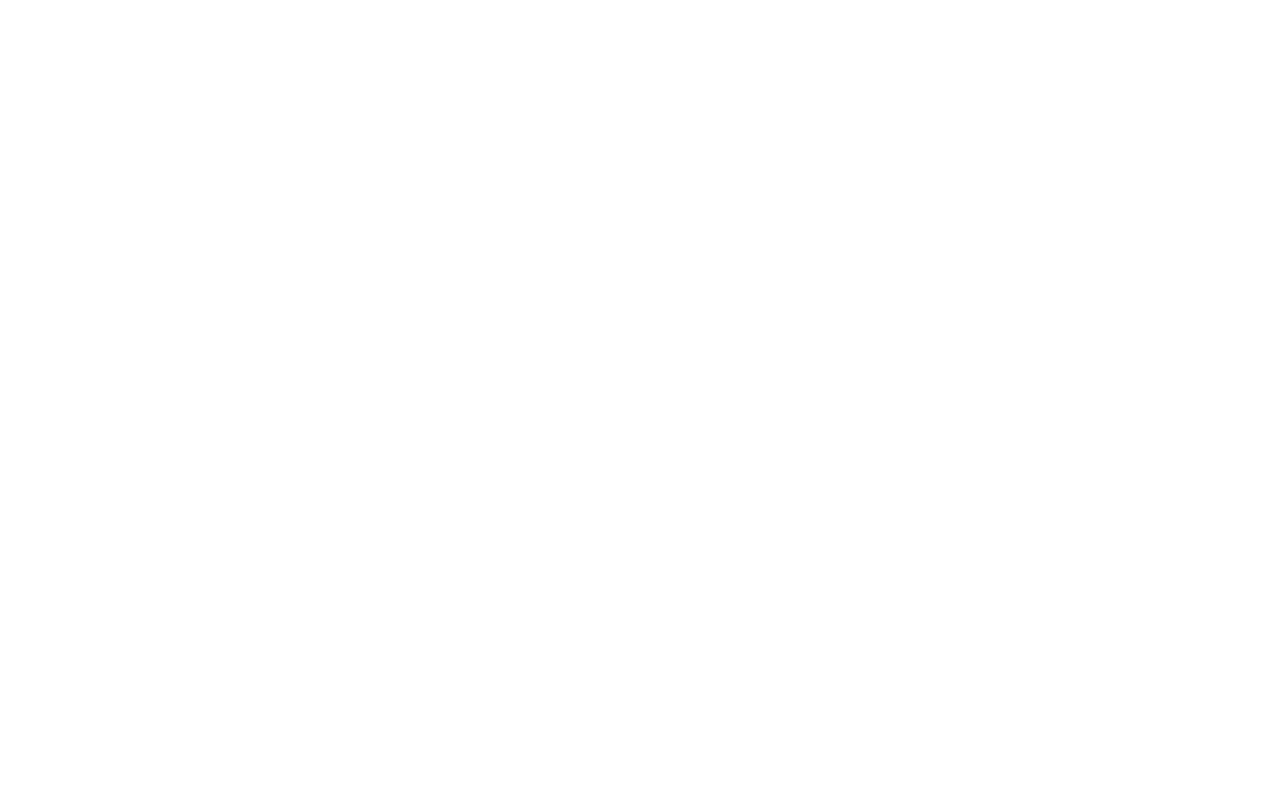
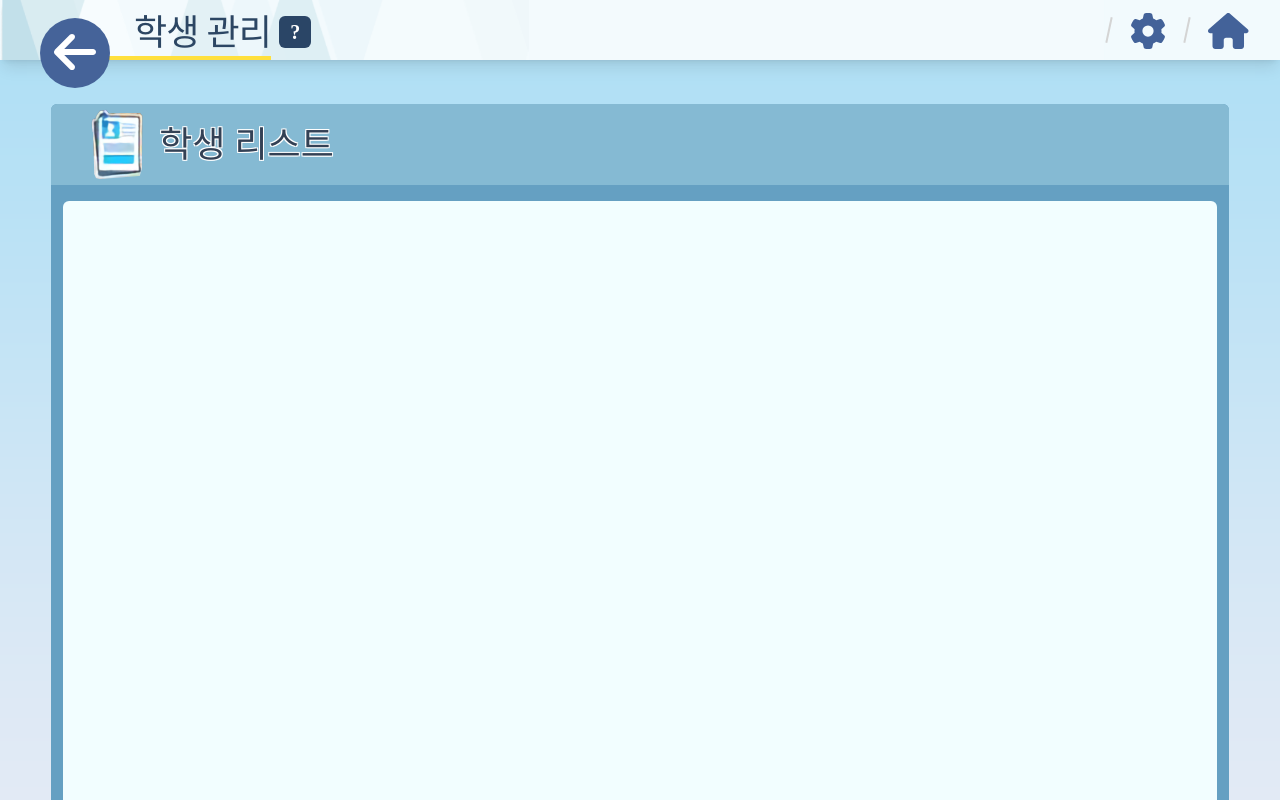
Before and after one commit to dya-only/BlueArchiveTest, a React (Vite) app: page /students in a window 1280 px wide. Before the commit this address had no page. Built offline with nearby package versions, Linux system fonts and the light colour scheme; a web font is replaced by a local one.

Commit message:
students page

```diff
--- a/src/App.css
+++ b/src/App.css
@@ -24,6 +24,9 @@
   display: block;
   margin: 0 auto;
 }
+.window-text {
+  text-shadow: -1px -1px 0 rgb(255, 255, 255), 1px -1px 0 rgb(255, 255, 255), -1px 1px 0 rgb(255, 255, 255), 1px 1px 0 rgb(255, 255, 255);
+}
 
 @tailwind base;
 @tailwind components;
--- a/src/App.tsx
+++ b/src/App.tsx
@@ -4,7 +4,7 @@
 
 import PickUp from './pages/PickUp'
 import Main from './pages/Main'
-// import NavBar from './components/NavBar'
+import Students from './pages/Students'
 
 function App() {
 
@@ -12,6 +12,7 @@
     <Routes>
       <Route path="/" element={<Main />} />
       <Route path="/pickup" element={<PickUp />} />
+      <Route path="/students" element={<Students />} />
     </Routes>
   )
 }
--- /dev/null
+++ b/src/components/StudentNavBar.tsx
@@ -0,0 +1,56 @@
+import { useState } from 'react'
+import { Link } from 'react-router-dom'
+import { FontAwesomeIcon } from '@fortawesome/react-fontawesome'
+import { faArrowLeft, faHouse, faGear } from '@fortawesome/free-solid-svg-icons'
+
+import nav from '../assets/navbar.png'
+import home from '../assets/home.png'
+
+function NavBar() {
+
+  // const onClickPrev = () => {
+  //   window.location.href="/"
+  // }
+
+  return (
+    <div className="navbar flex items-center justify-between tracking-tight fixed bg-[#f2fafd] shadow-lg rounded-b-4xl h-[60px] w-screen mb-12 z-10">
+
+      <div className="front-menu flex items-center">
+        <img className="h-[60px]" src={ nav } alt="" />
+
+        <div className="first fixed flex items-center justify-center">
+          <Link className='z-10' to="/">
+            <button className="prev transition duration-100 active:scale-90 bg-[#456399] rounded-full w-[70px] h-[70px] m-10 mt-[85px] transition duration-300 hover:opacity-70">
+              <FontAwesomeIcon className='text-5xl text-white' icon={faArrowLeft} />
+            </button>
+          </Link>
+
+          <div className="title text-[#2c4663] tracking-tight text-4xl border-b-4 h-[47px] -ml-12 mt-3 pl-8 border-[#ffe03d]">학생 관리</div>
+          <button className="help transition duration-100 active:scale-90 text-white bg-[#2a4566] font-bold text-xl w-8 h-8 ml-2 mt-1 rounded-md transition duration-300 hover:opacity-70">?</button>
+        </div>
+
+      </div>
+
+      <div className="back-menu flex items-center justify-end">
+
+      <div className="sub-line bg-neutral-300 w-[2px] h-[26px] rotate-[12deg] mr-5"></div>
+
+        <button className="setting-btn mt-1 mr-5">
+          <FontAwesomeIcon className='text-4xl text-[#436299] transition duration-100 active:scale-90' icon={faGear} />
+        </button>
+
+        <div className="sub-line bg-neutral-300 w-[2px] h-[26px] rotate-[12deg] mr-5"></div>
+
+        <Link to="/">
+          <button className="home-btn mt-1 mr-8">
+            <FontAwesomeIcon className='text-4xl text-[#436299] transition duration-100 active:scale-90' icon={faHouse} />
+          </button>
+        </Link>
+
+      </div>
+
+    </div>
+  )
+}
+
+export default NavBar
--- a/src/components/TaskBar.tsx
+++ b/src/components/TaskBar.tsx
@@ -45,7 +45,9 @@
         <img className='w-16 mr-[60px] invisible' src={ Cafe }></img>
         <img className='w-16 mr-[100px] transition duration-100 active:scale-90 cursor-pointer' src={ Cafe }></img>
         <img className='w-12 mt-2 mr-[100px] transition duration-100 active:scale-90 cursor-pointer' src={ Schedule }></img>
-        <img className='w-13 mt-3 mr-[100px] transition duration-100 active:scale-90 cursor-pointer' src={ Students }></img>
+        <Link to="/students">
+          <img className='w-13 mt-3 mr-[100px] transition duration-100 active:scale-90 cursor-pointer' src={ Students }></img>
+        </Link>
         <img className='w-15 mt-4 mr-[100px] transition duration-100 active:scale-90 cursor-pointer' src={ Set }></img>
         <img className='w-15 mt-3 mr-[100px] transition duration-100 active:scale-90 cursor-pointer' src={ Circle }></img>
         <img className='w-13 mt-4 mr-[100px] transition duration-100 active:scale-90 cursor-pointer' src={ Build }></img>
--- /dev/null
+++ b/src/pages/Students.tsx
@@ -0,0 +1,38 @@
+import { useEffect, useState } from 'react'
+import { Link } from 'react-router-dom'
+import { FontAwesomeIcon } from '@fortawesome/react-fontawesome'
+import { faMusic } from '@fortawesome/free-solid-svg-icons'
+
+import NavBar from '../components/StudentNavBar'
+
+import Window_bg from "../assets/window_bg.png"
+import student_icon from "../assets/students.png"
+
+function Students() {
+
+  return (
+    <div className="pick-up bg-cover font-molu-bold overflow-x-hidden">
+
+      <NavBar />
+
+      <div className='w-screen h-screen fixed flex justify-center items-end'>
+        <div className="contain w-[92%] h-[87%] bg-[#65A0C2] rounded-t-md flex flex-col justify-center items-center">
+          <div className="title w-full h-[85px] bg-[#85BAD3] flex items-center pl-10 rounded-t-md">
+            <img className='w-13' src={ student_icon }></img>
+            <div className="window-text font-molu-bold text-4xl ml-4 text-[#334155]">학생 리스트</div>
+          </div>
+
+          <div className="cards w-[98%] h-[90%] bg-[#F2FEFF] rounded-t-md mt-4 ">
+
+          </div>
+        </div>
+      </div>
+
+
+      <img className='w-screen h-screen fixed -z-20' src={ Window_bg } alt="" />
+
+    </div>
+  )
+}
+
+export default Students
```
Also changed, not shown: src/assets/window_bg.png (added).
